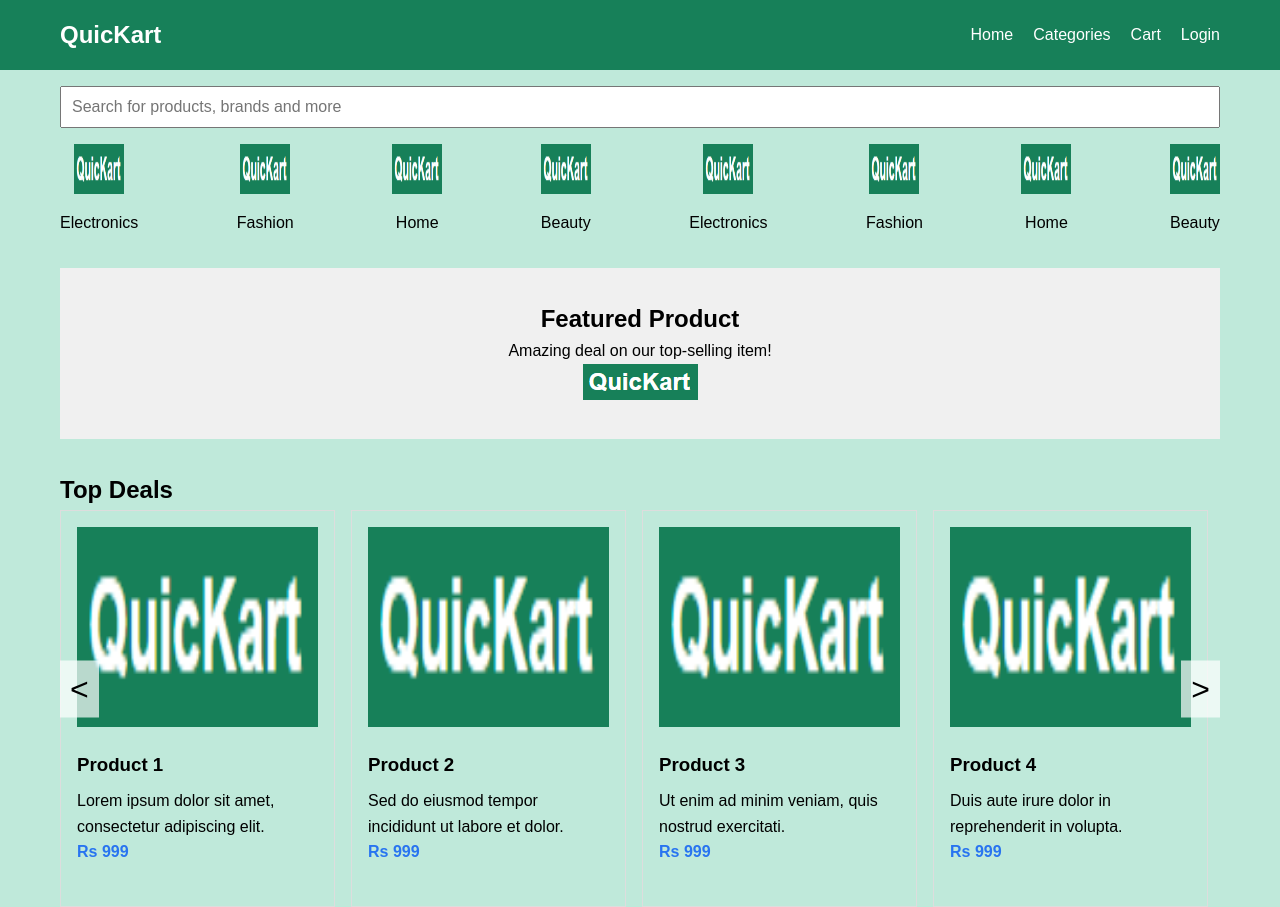
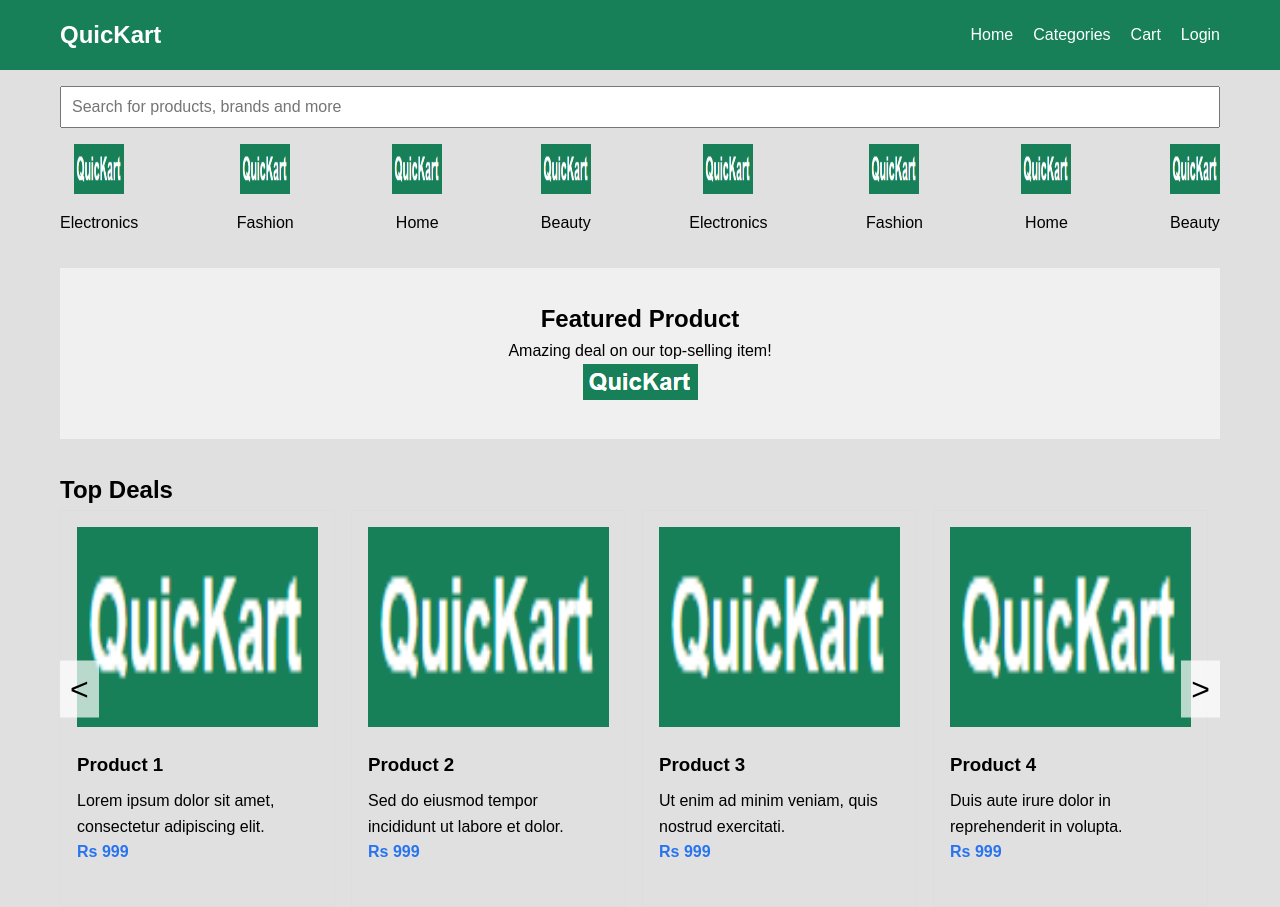
Before and after one commit to vaibhavr21/sample, a plain HTML site: page index.html in a window 1280 px wide. Drawn offline with Linux system fonts and the light colour scheme.

Commit message:
Update index.html

```diff
--- a/index.html
+++ b/index.html
@@ -15,7 +15,7 @@
         body {
             font-family: Arial, sans-serif;
             line-height: 1.6;
-            background-color: #b7e7d6e1;
+            background-color: #e0e0e0;
         }
 
         .menu {
```
